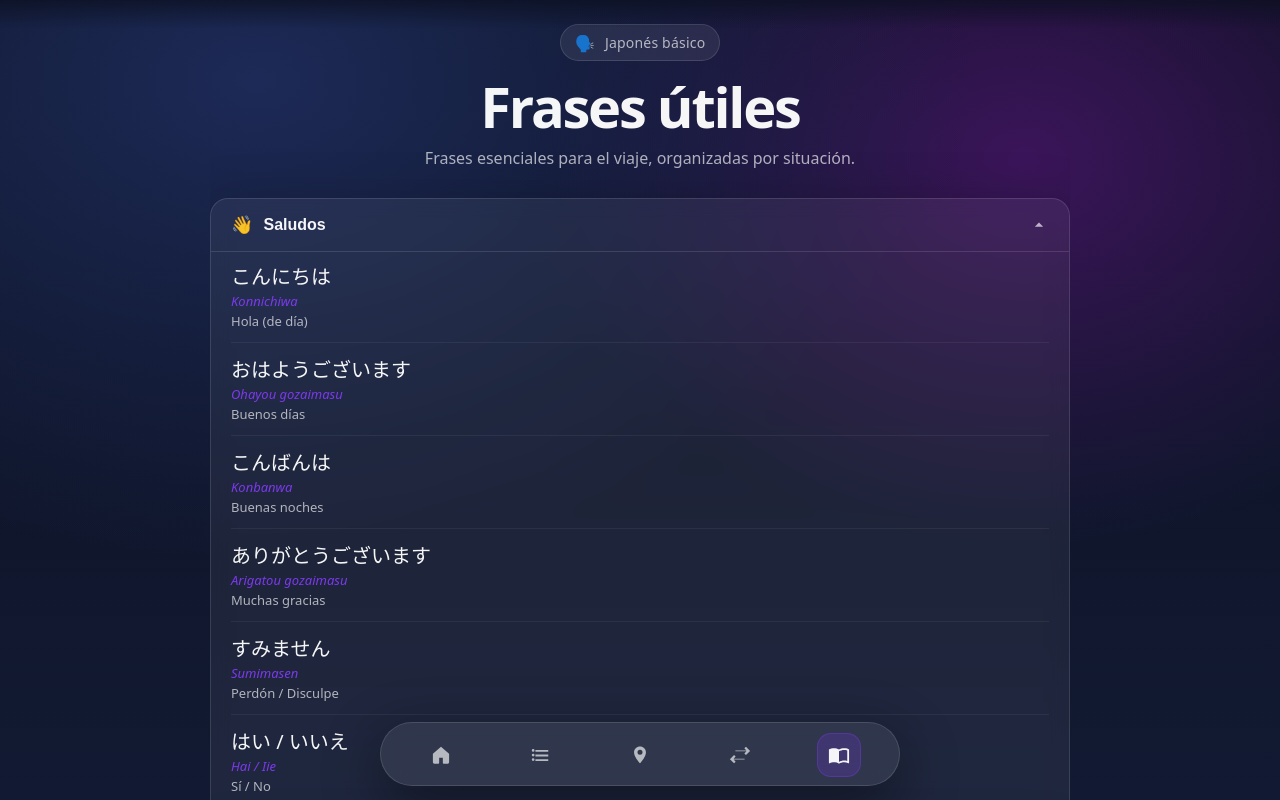
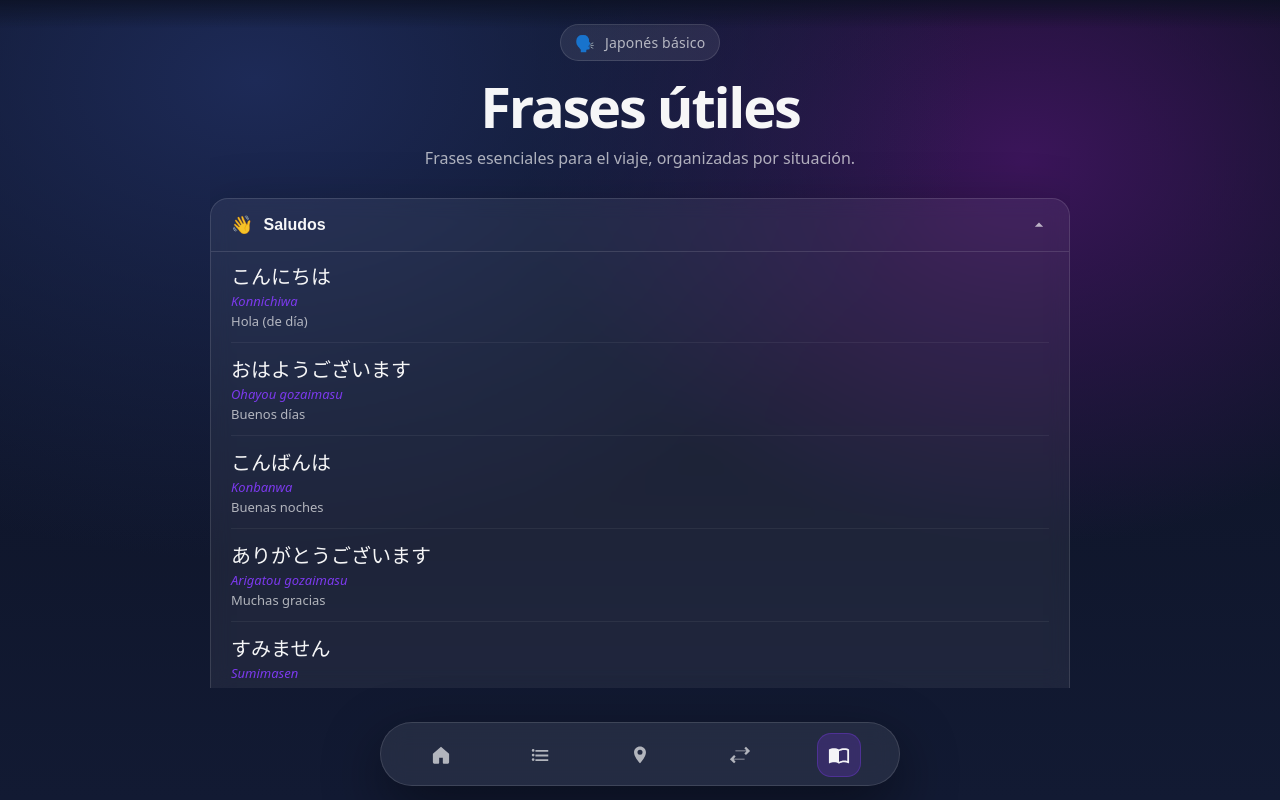
Before and after one commit to NicoCartellone/road-to-japon, a React (Vite) app: page /frases in a window 1280 px wide. Built offline with nearby package versions, Linux system fonts and the light colour scheme.

Commit message:
fix: corregir scroll en PhrasesPage
Agrega min-height: 0 a .content y flex: 1 + min-height: 0 a
.page--scrollable para que el overflow-y: auto funcione dentro
del flex column en iOS/PWA.

https://claude.ai/code/session_01DmY1TKxXcHUaSqayDFgmmP

```diff
--- a/src/style.css
+++ b/src/style.css
@@ -86,6 +86,7 @@ body::before {
   max-width: 860px;
   margin: 0 auto;
   flex: 1;
+  min-height: 0;
   display: flex;
   flex-direction: column;
   align-items: center;
@@ -354,6 +355,8 @@ h1 {
 }
 
 .page--scrollable {
+  flex: 1;
+  min-height: 0;
   overflow-y: auto;
   -webkit-overflow-scrolling: touch;
 }
```
